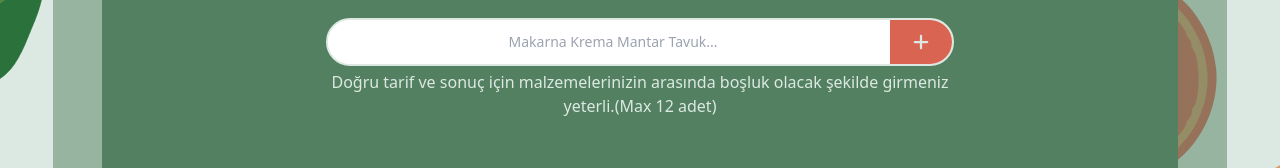
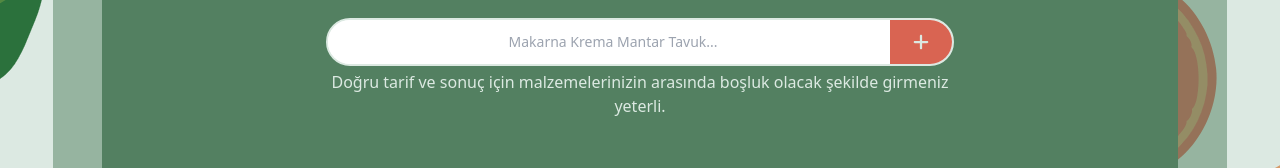
Before and after one commit to enesyagmur/what-in-kitchen, a React (Vite) app: page /home in a window 1280 px wide. Shown: the part 372-540 px from the top of the page. Built offline with nearby package versions, Linux system fonts and the light colour scheme; no server answers.

Commit message:
inputlist de değişiklikler yapıldı

```diff
--- a/src/pages/home/aiComponents/InputList.tsx
+++ b/src/pages/home/aiComponents/InputList.tsx
@@ -1,6 +1,7 @@
 import React, { useState } from "react";
 import { FaPlus } from "react-icons/fa6";
 import logo from "../../../assets/logo5.png";
+import toast from "react-hot-toast";
 
 type inputProps = {
   setList: React.Dispatch<React.SetStateAction<string[]>>;
@@ -17,6 +18,16 @@ const InputList: React.FC<inputProps> = ({ setList }) => {
 
     if (newList.length > 1) {
       setList([...newList]);
+    }
+
+    if (newList.length < 2) {
+      toast.error(`Tarif için, lütfen birden fazla malzeme girin.`, {
+        style: {
+          background: "#DCE9E2",
+          color: "#D96452",
+          border: "1px solid #D96452",
+        },
+      });
     }
   };
 
@@ -53,7 +64,7 @@ const InputList: React.FC<inputProps> = ({ setList }) => {
 
       <p className="text-cream_custom text-[10px] sm:text-[12px] md:text-[14px] lg:text-[16px] mt-1 text-center">
         Doğru tarif ve sonuç için malzemelerinizin arasında boşluk olacak
-        şekilde girmeniz yeterli.(Max 12 adet)
+        şekilde girmeniz yeterli.
       </p>
     </div>
   );
```
